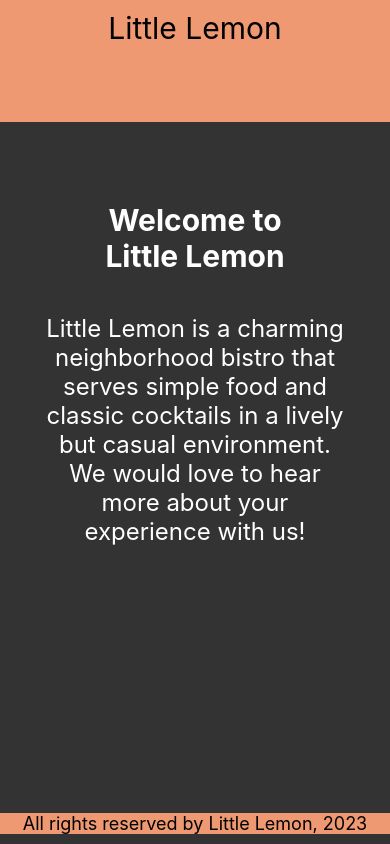
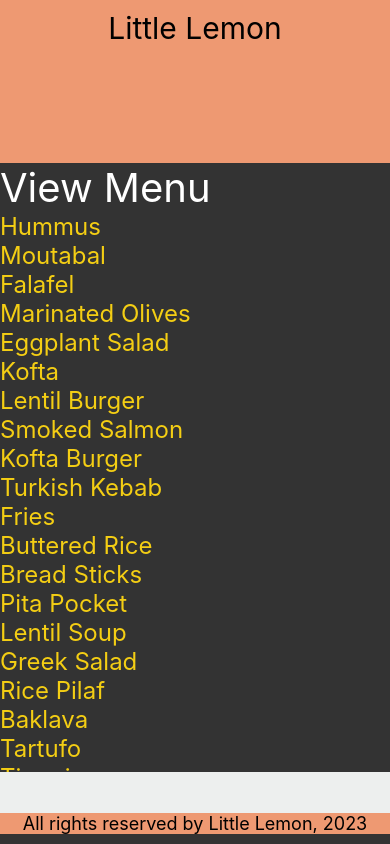
Before and after one commit to EvMad/a-react-native-sandbox, a React Native app in the folder LittleLemon/: screen / in a window 390 px wide. Built offline with nearby package versions, Linux system fonts and the light colour scheme.

Commit message:
updated background color for FlatList

```diff
--- a/LittleLemon/App.js
+++ b/LittleLemon/App.js
@@ -10,8 +10,8 @@ export default function App() {
     <>
     <View style={styles.container}>
       <LittleLemonHeader />
-      <WelcomeScreen />
-      {/* <MenuItems /> */}
+      {/* <WelcomeScreen /> */}
+      <MenuItems />
 
     </View>
 
--- a/LittleLemon/components/MenuItems.js
+++ b/LittleLemon/components/MenuItems.js
@@ -34,8 +34,8 @@ const Item = ({name}) => {
         <View style={menuStyles.container}>
             <Text style={menuStyles.itemText}>{name}</Text>
         </View>
-    )
-}
+    );
+};
 
 const MenuItems = () => {
 
@@ -55,7 +55,8 @@ export default MenuItems;
 
 const menuStyles = StyleSheet.create({
     container: {
-        flex: 0.75
+        flex: 0.75,
+        backgroundColor: '#333333',
     },
     innerContainer: {
     padding: 40,
```
